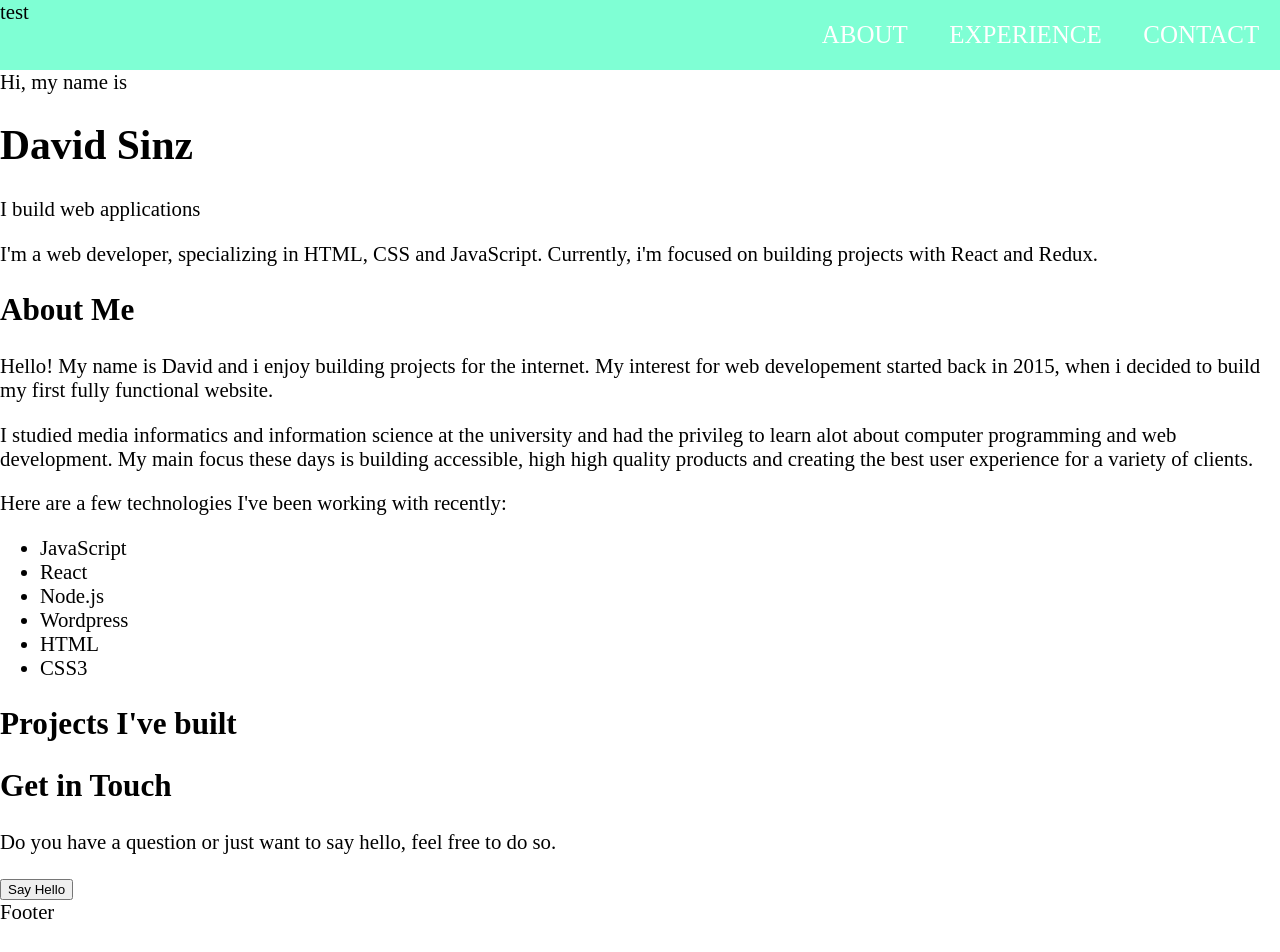
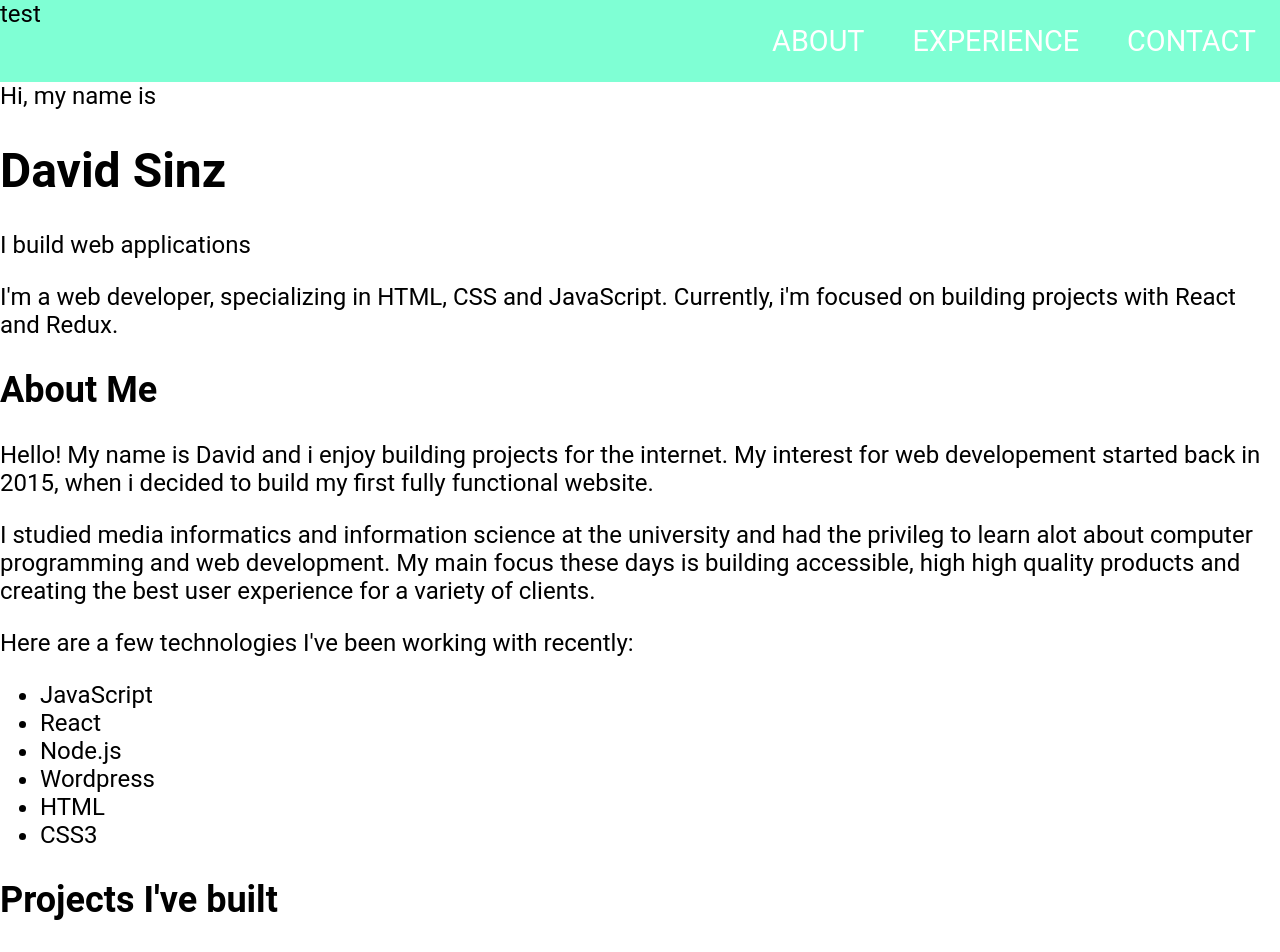
Before and after one commit to DavidSinz/davidsinz-website, a React (Create React App) app: page / in a window 1280 px wide. Shown: the top 952 px of the page. Before the commit the page ends 924 px from the top, so only its background shows below. Built offline with nearby package versions, Linux system fonts and the light colour scheme.

Commit message:
adding button style

```diff
--- a/src/index.css
+++ b/src/index.css
@@ -1,10 +1,39 @@
+/**
+ * #4C4A59 grau
+ * #1B7F7A grün
+ * #0897B4 blau
+ * #4CABA6 türkis
+ * #F2CDAC beige
+ */
+
 html {
-  font-size: 130%;
+  font-size: 150%;
+  font-family: "Roboto", sans-serif;
 }
 
 body {
   padding: 0;
   margin: 0;
+}
+
+button {
+  color: #0897b4;
+  font-size: 1em;
+  font-weight: bold;
+  background-color: #fff;
+  margin: 1rem;
+  padding: 0.7rem 1.4rem;
+  border: 0.2rem solid #0897b4;
+  box-shadow: 6px 6px 12px 0px rgba(0, 0, 0, 0.06);
+  cursor: pointer;
+  transition: all 0.2s 0s ease;
+}
+
+button:hover {
+  background-color: rgba(8, 151, 180, 0.05);
+  box-shadow: 6px 6px 12px 0px rgba(0, 0, 0, 0.15);
+  margin-top: 0.9rem;
+  margin-bottom: 1.1rem;
 }
 
 .nav-bar {
```
